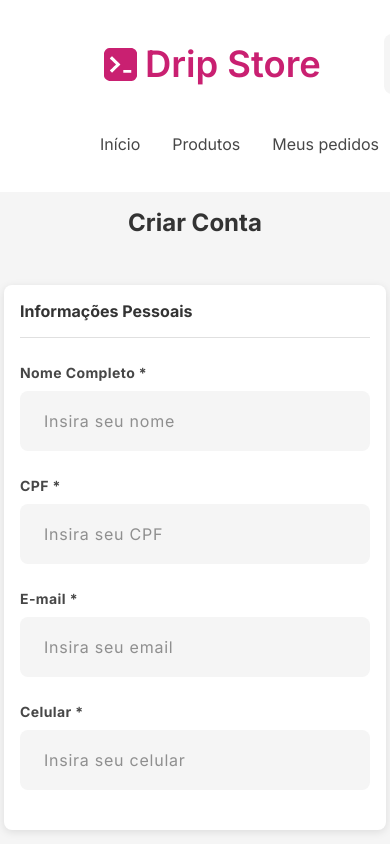
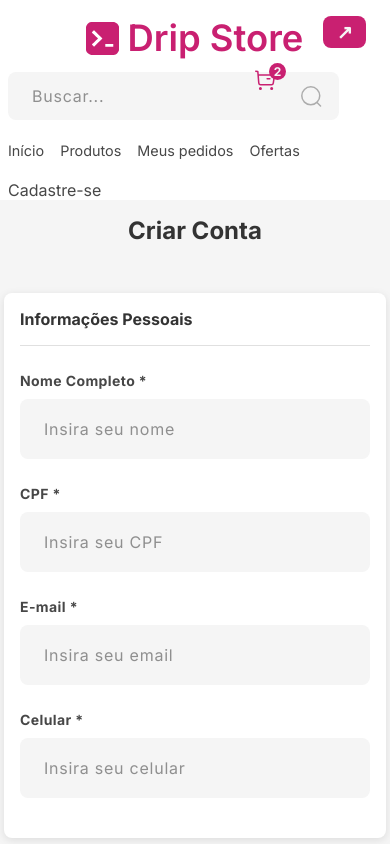
Before and after one commit to drip-store-404/frontend-drip-store, a React (Vite) app: page /cadastro in a window 390 px wide. Shown: the top 844 px of the page. Built offline with nearby package versions, Linux system fonts and the light colour scheme.

Commit message:
adicionando o headerdois

```diff
--- a/src/components/Header/Header.css
+++ b/src/components/Header/Header.css
@@ -2,17 +2,189 @@
   background-color: white;
 }
 
-#header .box-header {
+.box-header {
   width: 90rem;
   height: 12rem;
   margin: 0 auto;
-  padding: 0 6.250rem;
+  padding: 0 6.25rem;
   display: flex;
+  position: relative;
 }
 
-#header .box-header .box-header-children {
+.box-header .box-header-children {
   width: 62.063rem;
   height: 8.063rem;
   margin-top: 2.125rem;
   display: flex;
+  position: relative;
 }
+
+/* Tablet (até 1024px) */
+@media (max-width: 1024px) {
+  .box-header {
+    width: 100%;
+    max-width: 1024px;
+    padding: 0 2rem;
+    height: auto;
+    min-height: 10rem;
+  }
+
+  .box-header .box-header-children {
+    width: 100%;
+    height: auto;
+    flex-wrap: wrap;
+    gap: 1rem;
+    margin-top: 1.5rem;
+  }
+
+  /* Ajustar largura do input de busca */
+  .box-header-children input {
+    width: 100% !important;
+    max-width: 25rem;
+    margin: 0 !important;
+  }
+
+  /* Reorganizar navegação */
+  nav {
+    position: static !important;
+    top: auto !important;
+    width: 100% !important;
+    margin-top: 1rem;
+  }
+
+  nav ul {
+    flex-wrap: wrap;
+    gap: 1rem !important;
+  }
+
+  /* Botão Entrar */
+  button {
+    margin: 1rem 0 0 0 !important;
+  }
+}
+
+/* Mobile (até 768px) */
+@media (max-width: 768px) {
+  .box-header {
+    padding: 0 1rem;
+    height: auto;
+    min-height: 8rem;
+  }
+
+  .box-header .box-header-children {
+    flex-direction: column;
+    align-items: flex-start;
+    gap: 0.75rem;
+    margin-top: 1rem;
+  }
+
+  /* Logo menor no mobile */
+  .box-header-children > div:first-child {
+    margin: 0 !important;
+  }
+
+  /* Input de busca ocupa toda largura */
+  .box-header-children input {
+    width: 100% !important;
+    max-width: none !important;
+    margin: 0 !important;
+    height: 3rem !important;
+  }
+
+  /* Link de cadastro */
+  .box-header-children a {
+    margin: 0 !important;
+    align-self: flex-end;
+  }
+
+  /* Navegação horizontal com scroll */
+  nav {
+    width: 100% !important;
+    overflow-x: auto;
+    margin-top: 0.5rem !important;
+  }
+
+  nav ul {
+    display: flex;
+    gap: 1.5rem !important;
+    white-space: nowrap;
+    padding-bottom: 0.5rem;
+  }
+
+  nav li {
+    flex-shrink: 0;
+  }
+
+  /* Botões no mobile */
+  .box-header > button,
+  .box-header > div:last-child {
+    position: absolute;
+    top: 1rem;
+    right: 1rem;
+  }
+
+  .box-header > button {
+    width: 5rem !important;
+    height: 2rem !important;
+    font-size: 0.8rem;
+    margin: 0 !important;
+  }
+
+  .box-header > div:last-child {
+    right: 6.5rem;
+  }
+}
+
+/* Mobile pequeno (até 480px) */
+@media (max-width: 480px) {
+  .box-header {
+    padding: 0 0.5rem;
+  }
+
+  /* Esconder texto do botão no mobile muito pequeno */
+  .box-header > button {
+    width: 3rem !important;
+    font-size: 0;
+    position: relative;
+  }
+
+  .box-header > button::after {
+    content: "↗";
+    font-size: 1.2rem;
+    position: absolute;
+    top: 50%;
+    left: 50%;
+    transform: translate(-50%, -50%);
+  }
+
+  /* Navegação mais compacta */
+  nav ul {
+    gap: 1rem !important;
+  }
+
+  nav li a {
+    font-size: 0.9rem;
+  }
+}
+
+/* Desktop grande (acima de 1440px) */
+@media (min-width: 1441px) {
+  .box-header {
+    max-width: 1440px;
+  }
+}
+
+/* Utilitários para elementos flexíveis */
+@media (max-width: 768px) {
+  .mobile-hidden {
+    display: none;
+  }
+
+  .mobile-full-width {
+    width: 100% !important;
+  }
+
+  .mobile-stack {
+    flex-direction: column !important;
+  }
+}
--- a/src/components/Header/Header.jsx
+++ b/src/components/Header/Header.jsx
@@ -5,24 +5,41 @@ import { ShopCart } from '../ShopCart/ShopCart';
 import { Input } from '../Input/Input';
 import { Useful } from '../Useful/Useful';
 import { Nav } from '../Nav/Nav';
-import { useState} from 'react';
+import { useState, useEffect } from 'react';
 
 export const Header = () => {
   const [isActiveItem, setActiveItem] = useState("");
+  const [isMobile, setIsMobile] = useState(false);
+  const [isMenuOpen, setIsMenuOpen] = useState(false);
+
+  // Detectar se é mobile
+  useEffect(() => {
+    const checkIsMobile = () => {
+      setIsMobile(window.innerWidth <= 768);
+    };
+
+    checkIsMobile();
+    window.addEventListener('resize', checkIsMobile);
+
+    return () => window.removeEventListener('resize', checkIsMobile);
+  }, []);
 
   return (
     <header id="header">
       <div className='box-header'>
         <div className='box-header-children'>
-          <Logo margin={'.5rem 0 0 0.25rem'} />
+          <Logo margin={isMobile ? '0' : '.5rem 0 0 0.25rem'} />
+
           <Input
             type={'text'}
-            placeholder={'Pesquisar produto...'}
-            margin={'0 3rem 0 1.688rem'}
-            width={'34.938rem'}
-            height={'3.75rem'}
+            placeholder={isMobile ? 'Buscar...' : 'Pesquisar produto...'}
+            margin={isMobile ? '0' : '0 3rem 0 1.688rem'}
+            width={isMobile ? '100%' : '34.938rem'}
+            height={isMobile ? '3rem' : '3.75rem'}
             src={'../../../public/search.svg'}
           />
+
+          {!isMobile && (
             <Useful
               value={'Cadastre-se'}
               margin={'1.2rem 0 0 0'}
@@ -31,12 +48,14 @@ export const Header = () => {
               to={'/cadastro'}
               textDecoration={'underline'}
             />
+          )}
+
           <Nav
-            position={'absolute'}
-            top={'8.375rem'}
-            gap={'2rem'}
-            width={'26.438rem'}
-            height={'1.813rem'}
+            position={isMobile ? 'static' : 'absolute'}
+            top={isMobile ? 'auto' : '8.375rem'}
+            gap={isMobile ? '1rem' : '2rem'}
+            width={isMobile ? '100%' : '26.438rem'}
+            height={isMobile ? 'auto' : '1.813rem'}
           >
             <li>
               <Useful
@@ -83,12 +102,27 @@ export const Header = () => {
               />
             </li>
           </Nav>
+
+          {isMobile && (
+            <Useful
+              value={'Cadastre-se'}
+              margin={'0'}
+              color={'#474747'}
+              href={'#'}
+              to={'/cadastro'}
+              textDecoration={'underline'}
+            />
+          )}
         </div>
+
         <Button
-          width={'7.125rem'}
-          height={'2.5rem'}
-          margin={'2.75rem 0 0 1.875rem'}
-        >Entrar</Button>
+          width={isMobile ? '5rem' : '7.125rem'}
+          height={isMobile ? '2rem' : '2.5rem'}
+          margin={isMobile ? '0' : '2.75rem 0 0 1.875rem'}
+        >
+          {isMobile ? 'Entrar' : 'Entrar'}
+        </Button>
+
         <ShopCart value={2} />
       </div>
     </header>
```
Lines whose indentation alone changed are shown as unchanged.
